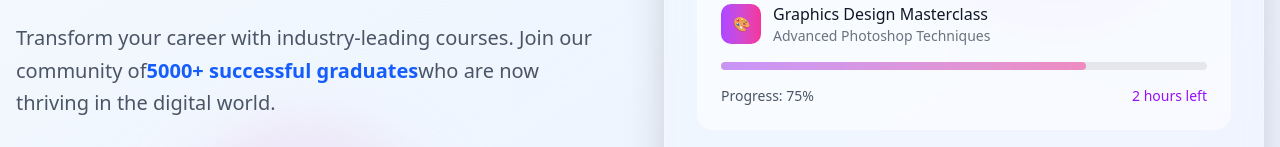
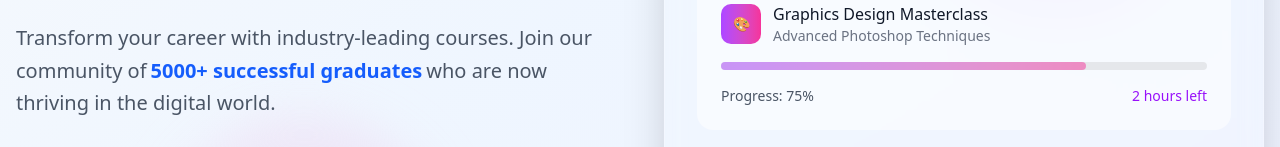
Before and after one commit to adnanmalkani/tech-bridge, a Next.js app: page / in a window 1280 px wide. Shown: the part 427-574 px from the top of the page. Built offline with nearby package versions, Linux system fonts and the light colour scheme.

Commit message:
minor fix

```diff
--- a/src/components/HeroSection.tsx
+++ b/src/components/HeroSection.tsx
@@ -48,7 +48,7 @@
               <p className="text-lg sm:text-xl lg:text-xl text-gray-600 leading-relaxed max-w-xl font-light">
                 Transform your career with industry-leading courses. Join our
                 community of
-                <span className="font-semibold text-blue-600">
+                <span className="font-semibold text-blue-600 px-1">
                   5000+ successful graduates
                 </span>
                 who are now thriving in the digital world.
```
